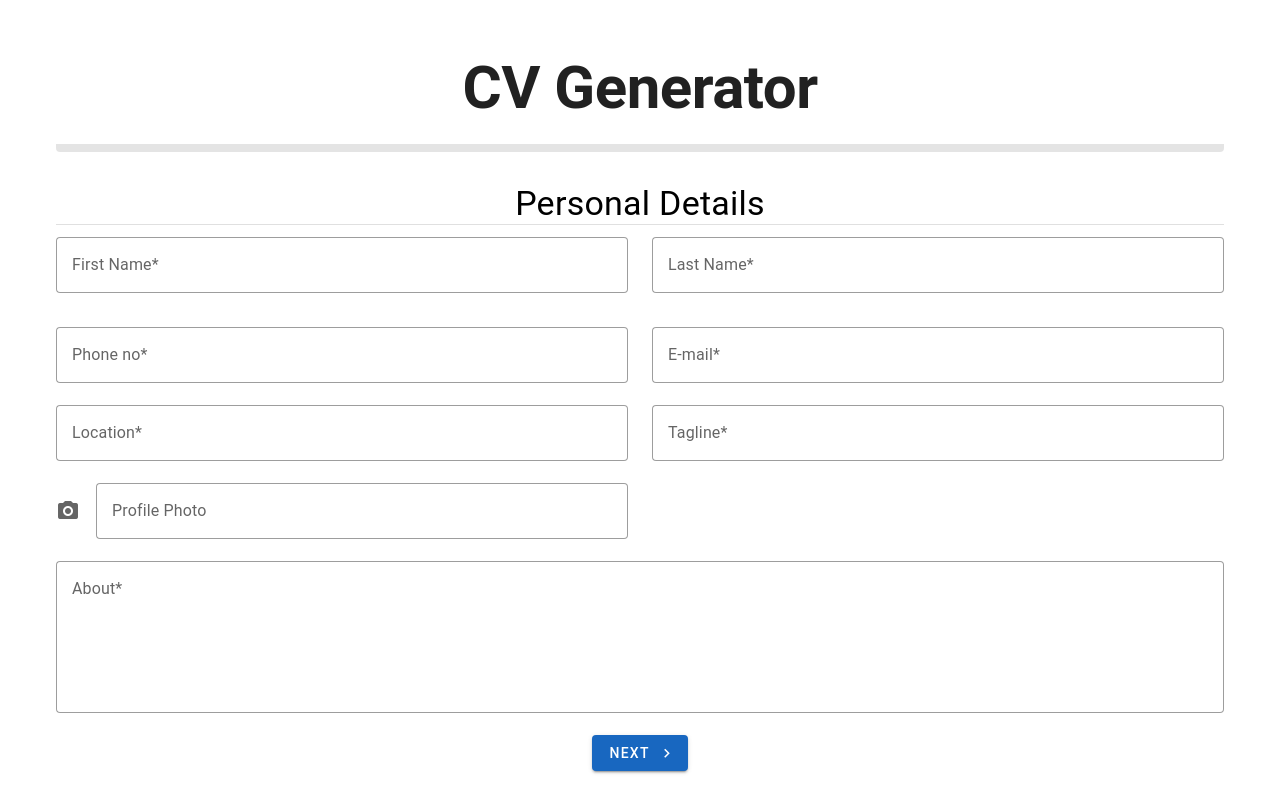
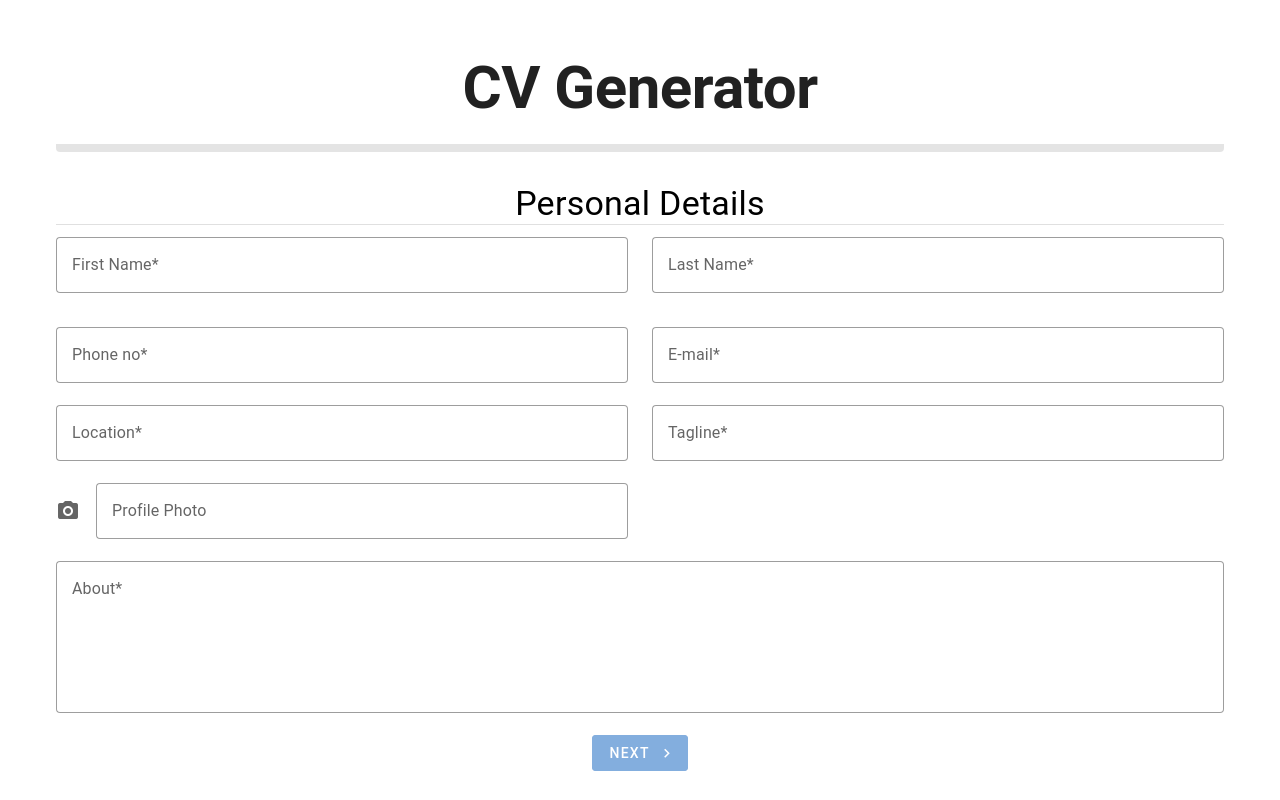
Before and after one commit to 000adarsh/resume-builder, a Nuxt app: page / in a window 1280 px wide. Built offline with nearby package versions, Linux system fonts and the light colour scheme.

Commit message:
improve bugs

```diff
--- a/components/pdf.vue
+++ b/components/pdf.vue
@@ -252,7 +252,9 @@ export default {
     },
     methods: {
         capitalize(data) {
-            return data.charAt(0).toUpperCase() + data.slice(1)
+            if (data) {
+                return data.charAt(0).toUpperCase() + data.slice(1)
+            }
         },
     },
 }
--- a/pages/index.vue
+++ b/pages/index.vue
@@ -1,6 +1,6 @@
 <template>
     <navbar />
-    <form class="pt-4">
+    <v-form class="pt-4" ref="form" v-model="valid">
         <div class="my-4">
             <v-card-text class="text-center text-h4 py-0"
                 >Personal Details</v-card-text
@@ -100,17 +100,19 @@
                 class="mx-3"
                 append-icon="mdi-chevron-right"
                 color="primary"
+                :disabled="!valid"
                 @click="next()"
             >
                 next
             </v-btn>
         </v-row>
-    </form>
+    </v-form>
 </template>
 <script>
 export default {
     data() {
         return {
+            valid: false,
             firstname: '',
             lastname: '',
             phone: '',
--- a/pages/preview.vue
+++ b/pages/preview.vue
@@ -28,10 +28,11 @@ export default {
     methods: {
         pdf() {
             this.printPdf = false
-            // delay 5 seconds
+            // delay  seconds
             setTimeout(() => {
                 window.print()
-            }, 3000)
+            }, 2000)
+            localStorage.clear()
         },
         back() {
             this.$router.push({ name: 'experiense' })
```
